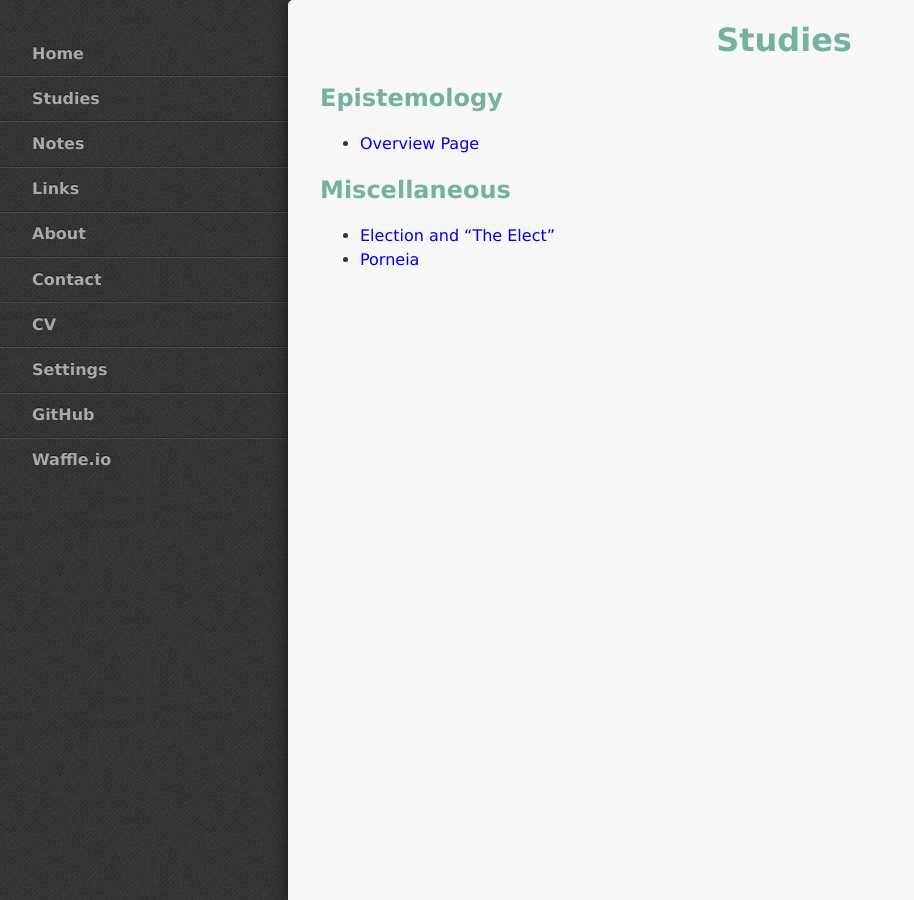
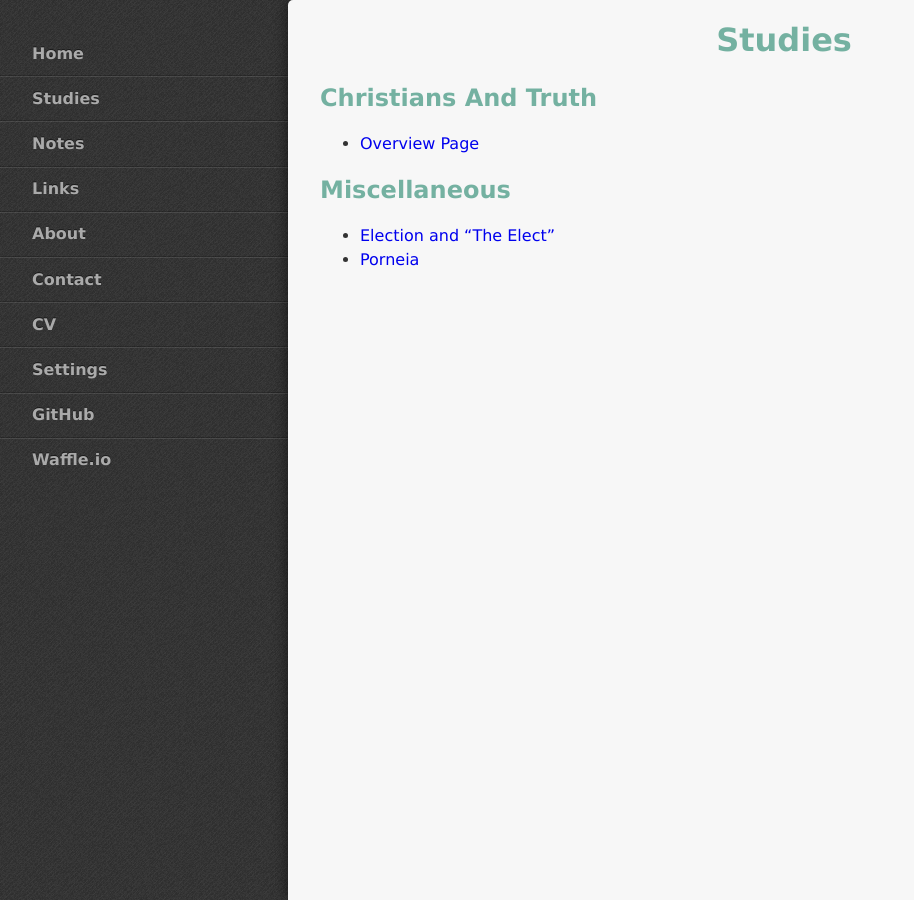
Before and after one commit to StevenTammen/chrya.com, a Jekyll site: the page built from studies/studies.md, in a window 1280 px wide. Shown: the whole page, without its empty margins (0-914 px from the left). Built offline with Jekyll 4.4.1, drawn with Linux system fonts in a browser that asks for light colours.

Commit message:
Update studies.md

```diff
--- a/studies/studies.md
+++ b/studies/studies.md
@@ -6,9 +6,9 @@ title: Studies
 
 <h1 class="center">Studies</h1>
 
-## Epistemology
+## Christians And Truth
 
-- [Overview Page](https://chrya.com/epistemology/)
+- [Overview Page](https://chrya.com/christians-and-truth/)
 
 ## Miscellaneous
 
```
